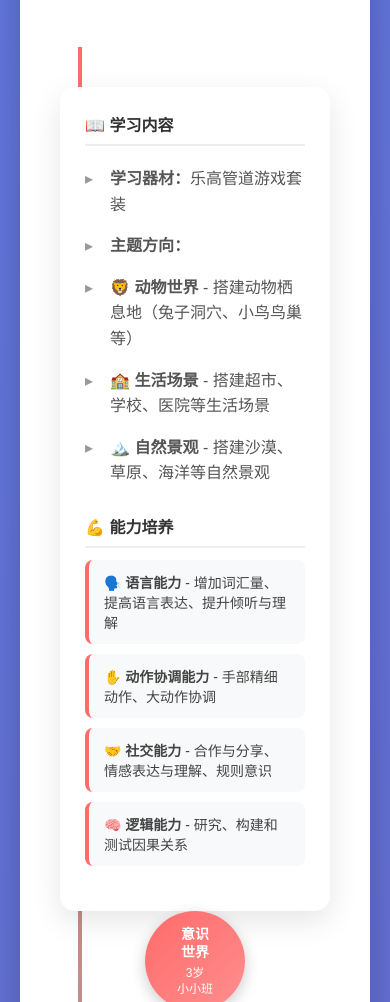
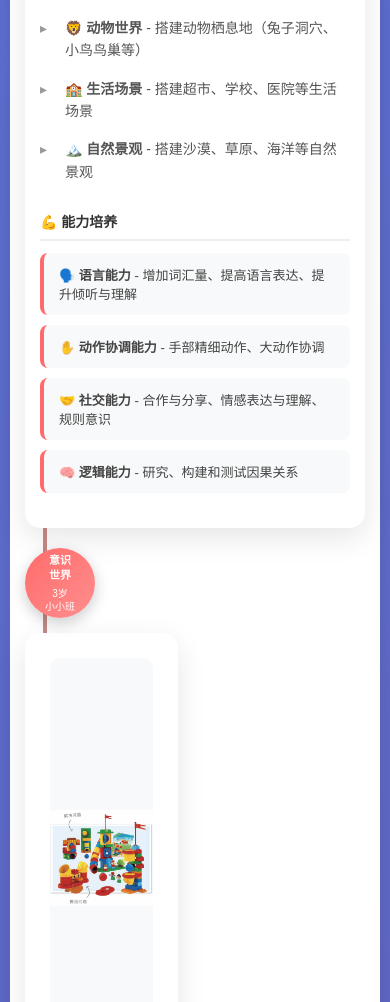
Before and after one commit to bettyliu0102-dot/LESSON, a plain HTML site: page index.html in a window 390 px wide. Shown: the part 259-1261 px from the top of the page. Drawn offline with Linux system fonts and the light colour scheme.

Commit message:
Update index.html

```diff
--- a/index.html
+++ b/index.html
@@ -227,21 +227,113 @@
         }
 
         @media (max-width: 768px) {
-            .stage {
-                flex-direction: column !important;
+            body {
+                padding: 10px;
             }
 
-            .stage-content, .stage-node, .image-carousel {
-                width: 100%;
+            .container {
+                padding: 20px;
+            }
+
+            .header {
+                margin-bottom: 30px;
+            }
+
+            .header h1 {
+                font-size: 24px;
+            }
+
+            .header p {
+                font-size: 14px;
+            }
+
+            .timeline {
+                padding: 20px 0;
             }
 
             .timeline::before {
                 left: 20px;
             }
 
+            .stage {
+                flex-direction: column !important;
+                margin-bottom: 40px;
+            }
+
+            .stage-content, .image-carousel {
+                width: 100%;
+                margin-bottom: 20px;
+            }
+
+            .stage-content {
+                padding: 20px;
+            }
+
             .stage-node {
+                width: 100%;
                 flex-direction: row;
-                margin-bottom: 20px;
+                justify-content: flex-start;
+                margin-bottom: 15px;
+                padding-left: 0;
+            }
+
+            .node-circle {
+                width: 80px;
+                height: 80px;
+                font-size: 12px;
+            }
+
+            .node-circle .age {
+                font-size: 10px;
+            }
+
+            .section-title {
+                font-size: 14px;
+            }
+
+            .content-list li {
+                font-size: 14px;
+            }
+
+            .ability-list {
+                grid-template-columns: 1fr;
+            }
+
+            .ability-list li {
+                font-size: 13px;
+            }
+
+            .carousel-container {
+                height: 250px;
+            }
+
+            .next-button {
+                padding: 10px 25px;
+                font-size: 14px;
+            }
+        }
+
+        @media (max-width: 480px) {
+            .header h1 {
+                font-size: 20px;
+            }
+
+            .container {
+                padding: 15px;
+            }
+
+            .node-circle {
+                width: 70px;
+                height: 70px;
+                font-size: 11px;
+            }
+
+            .carousel-container {
+                height: 200px;
+            }
+
+            .stage-content {
+                padding: 15px;
             }
         }
 
```
